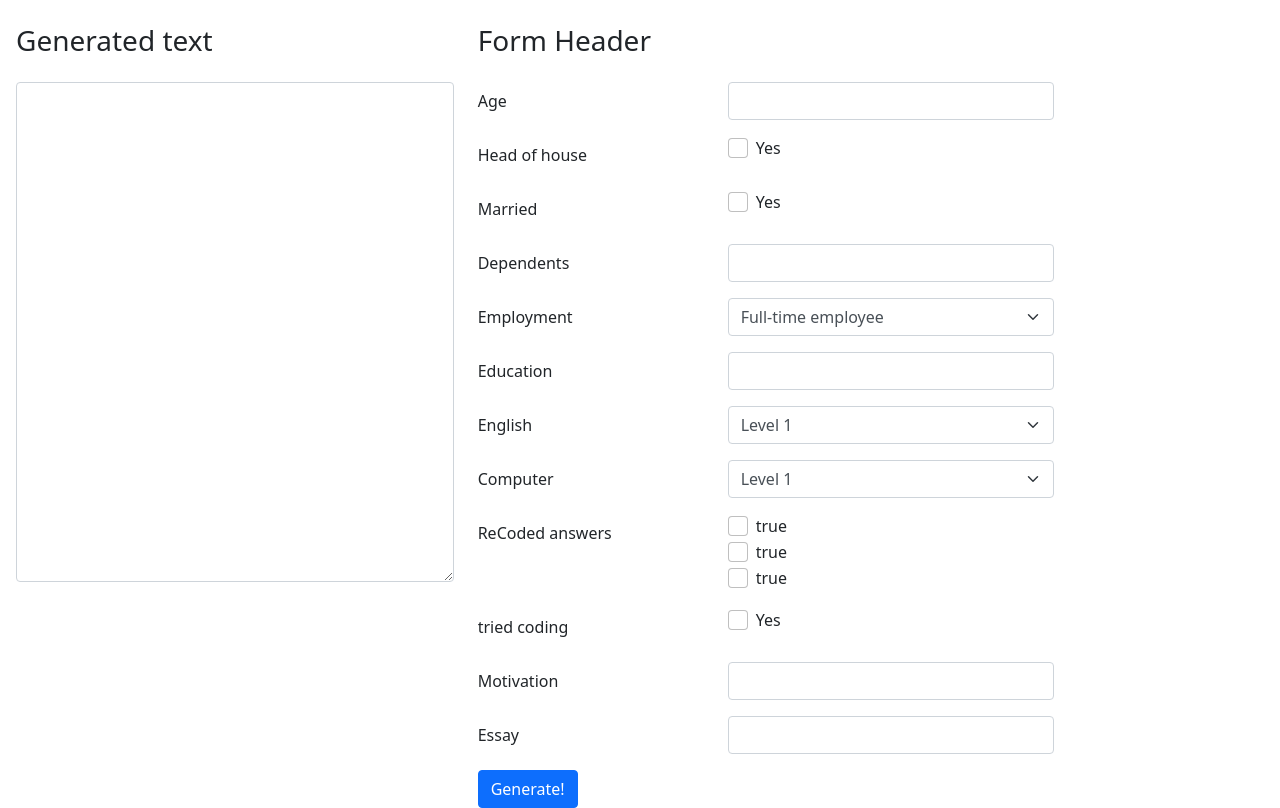
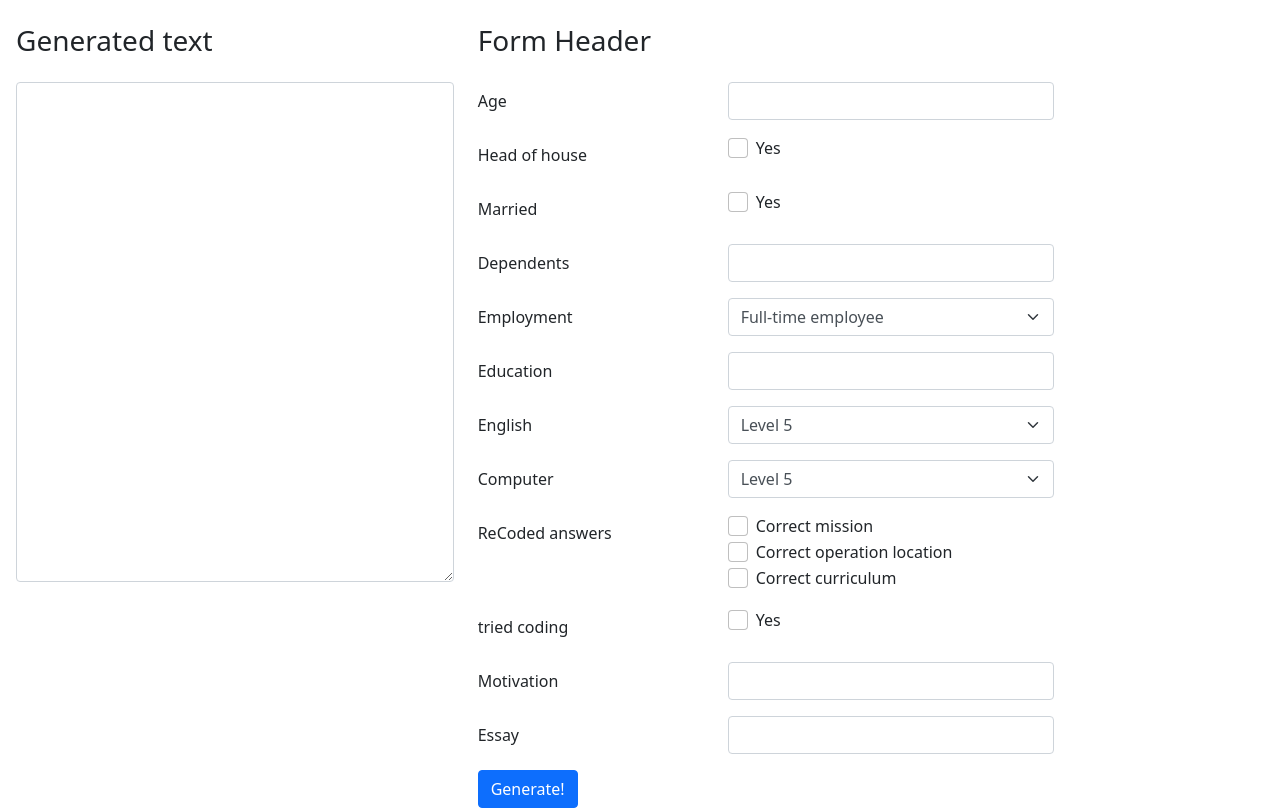
Before and after one commit to tech-chieftain/comment-generator, a plain HTML site: page form-by-faary.html in a window 1280 px wide. Drawn offline with nearby package versions, Linux system fonts and the light colour scheme.

Commit message:
Added new details

```diff
--- a/form-by-faary.html
+++ b/form-by-faary.html
@@ -5,7 +5,8 @@
 	<meta charset="utf-8">
 	<meta name="viewport" content="width=device-width, initial-scale=1, shrink-to-fit=no">
 	<title>Website</title>
-		<link rel="stylesheet" href="https://stackpath.bootstrapcdn.com/bootstrap/5.0.0-alpha1/css/bootstrap.min.css" integrity="sha384-r4NyP46KrjDleawBgD5tp8Y7UzmLA05oM1iAEQ17CSuDqnUK2+k9luXQOfXJCJ4I" crossorigin="anonymous">
+	<link rel="stylesheet" href="https://stackpath.bootstrapcdn.com/bootstrap/5.0.0-alpha1/css/bootstrap.min.css"
+		integrity="sha384-r4NyP46KrjDleawBgD5tp8Y7UzmLA05oM1iAEQ17CSuDqnUK2+k9luXQOfXJCJ4I" crossorigin="anonymous">
 </head>
 
 <body>
@@ -13,7 +14,8 @@
 		<div class="col-md-5  col-12">
 			<h3 class="my-4">Generated text</h3>
 			<div class="form-group  row">
-					<div class=""><textarea type="text"  class="form-control " style="height: 500px;" id="text" name="text"></textarea></div>
+				<div class=""><textarea type="text" class="form-control " style="height: 500px;" id="text"
+						name="text"></textarea></div>
 			</div>
 
 		</div>
@@ -24,14 +26,21 @@
 				<div class="col-md-7"><input type="number" class="form-control" id="age" name="age"></div>
 			</div>
 
-				<div class="form-group mb-3 row"><label for="headofhouse" class="col-md-5 col-form-label">Head of house</label>
+			<div class="form-group mb-3 row"><label for="headofhouse" class="col-md-5 col-form-label">Head of
+					house</label>
 				<div class="col-md-7">
-						<div class="form-check custom-control custom-checkbox"><input class="form-check-input custom-control-input" type="checkbox" name="head-of-house" id="headofhouse" value="Yes"><label class="form-check-label custom-control-label" for="head-of-house1_2">Yes</label></div>
+					<div class="form-check custom-control custom-checkbox"><input
+							class="form-check-input custom-control-input" type="checkbox" name="head-of-house"
+							id="headofhouse" value="Yes"><label class="form-check-label custom-control-label"
+							for="head-of-house1_2">Yes</label></div>
 				</div>
 			</div>
 			<div class="form-group mb-3 row"><label for="married2" class="col-md-5 col-form-label">Married</label>
 				<div class="col-md-7">
-						<div class="form-check custom-control custom-checkbox"><input class="form-check-input custom-control-input" type="checkbox" name="married" id="married" value="Yes"><label class="form-check-label custom-control-label" for="married2_2">Yes</label></div>
+					<div class="form-check custom-control custom-checkbox"><input
+							class="form-check-input custom-control-input" type="checkbox" name="married" id="married"
+							value="Yes"><label class="form-check-label custom-control-label"
+							for="married2_2">Yes</label></div>
 				</div>
 			</div>
 			<div class="form-group mb-3 row"><label for="dependents" class="col-md-5 col-form-label">Dependents</label>
@@ -52,32 +61,46 @@
 			</div>
 			<div class="form-group mb-3 row"><label for="english" class="col-md-5 col-form-label">English</label>
 				<div class="col-md-7"><select class="form-select custom-select" id="english">
+						<option>Level 5</option>
+						<option>Level 4</option>
+						<option>Level 3</option>
+						<option>Level 2</option>
 						<option>Level 1</option>
-							<option>Level 2</option>
-							<option>Level 3</option>
-							<option>Level 4</option>
-							<option>Level 5</option>
 					</select></div>
 			</div>
 			<div class="form-group mb-3 row"><label for="computer" class="col-md-5 col-form-label">Computer</label>
 				<div class="col-md-7"><select class="form-select custom-select" id="computer">
+						<option>Level 5</option>
+						<option>Level 4</option>
+						<option>Level 3</option>
+						<option>Level 2</option>
 						<option>Level 1</option>
-							<option>Level 2</option>
-							<option>Level 3</option>
-							<option>Level 4</option>
-							<option>Level 5</option>
 					</select></div>
 			</div>
-				<div class="form-group mb-3 row"><label for="recoded-answers" class="col-md-5 col-form-label">ReCoded answers</label>
+			<div class="form-group mb-3 row"><label for="recoded-answers" class="col-md-5 col-form-label">ReCoded
+					answers</label>
 				<div class="col-md-7">
-						<div class="form-check custom-control custom-checkbox"><input class="form-check-input custom-control-input" type="checkbox" name="recoded-answers" id="recoded-answers1" value="Correct"><label class="form-check-label custom-control-label" for="recoded-answers8_2">true</label></div>
-						<div class="form-check custom-control custom-checkbox"><input class="form-check-input custom-control-input" type="checkbox" name="recoded-answers" id="recoded-answers2" value="Correct"><label class="form-check-label custom-control-label" for="recoded-answers8_3">true</label></div>
-						<div class="form-check custom-control custom-checkbox"><input class="form-check-input custom-control-input" type="checkbox" name="recoded-answers" id="recoded-answers3" value="Correct"><label class="form-check-label custom-control-label" for="recoded-answers8_4">true</label></div>
+					<div class="form-check custom-control custom-checkbox"><input
+							class="form-check-input custom-control-input" type="checkbox" name="recoded-answers"
+							id="recoded-answers1" value="Correct"><label class="form-check-label custom-control-label"
+							for="recoded-answers8_2">Correct mission</label></div>
+					<div class="form-check custom-control custom-checkbox"><input
+							class="form-check-input custom-control-input" type="checkbox" name="recoded-answers"
+							id="recoded-answers2" value="Correct"><label class="form-check-label custom-control-label"
+							for="recoded-answers8_3">Correct operation location</label></div>
+					<div class="form-check custom-control custom-checkbox"><input
+							class="form-check-input custom-control-input" type="checkbox" name="recoded-answers"
+							id="recoded-answers3" value="Correct"><label class="form-check-label custom-control-label"
+							for="recoded-answers8_4">Correct curriculum</label></div>
 				</div>
 			</div>
-				<div class="form-group mb-3 row"><label for="tried-coding" class="col-md-5 col-form-label">tried coding</label>
+			<div class="form-group mb-3 row"><label for="tried-coding" class="col-md-5 col-form-label">tried
+					coding</label>
 				<div class="col-md-7">
-						<div class="form-check custom-control custom-checkbox"><input class="form-check-input custom-control-input" type="checkbox" name="tried-coding" id="tried-coding" value="Yes"><label class="form-check-label custom-control-label" for="tried-coding9_2">Yes</label></div>
+					<div class="form-check custom-control custom-checkbox"><input
+							class="form-check-input custom-control-input" type="checkbox" name="tried-coding"
+							id="tried-coding" value="Yes"><label class="form-check-label custom-control-label"
+							for="tried-coding9_2">Yes</label></div>
 				</div>
 			</div>
 			<div class="form-group mb-3 row"><label for="motivation" class="col-md-5 col-form-label">Motivation</label>
```
Lines whose indentation alone changed are shown as unchanged.
